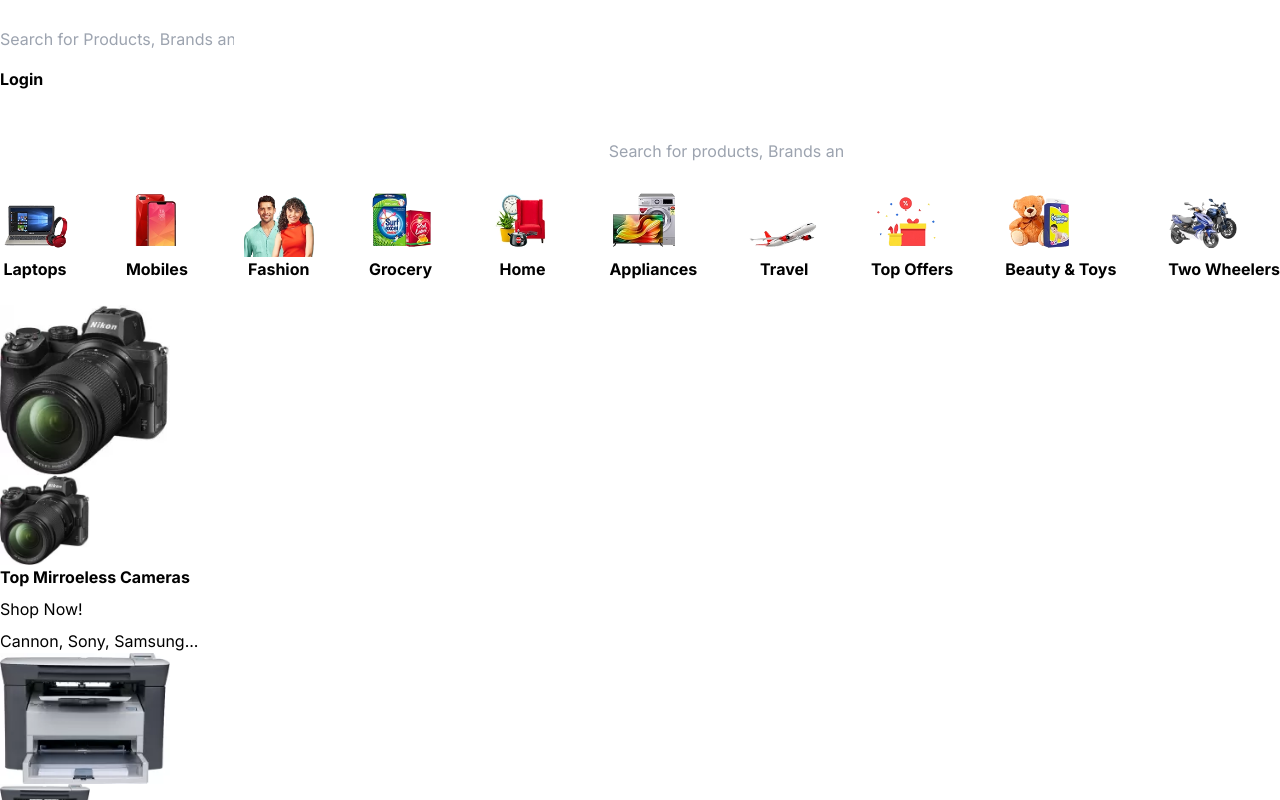
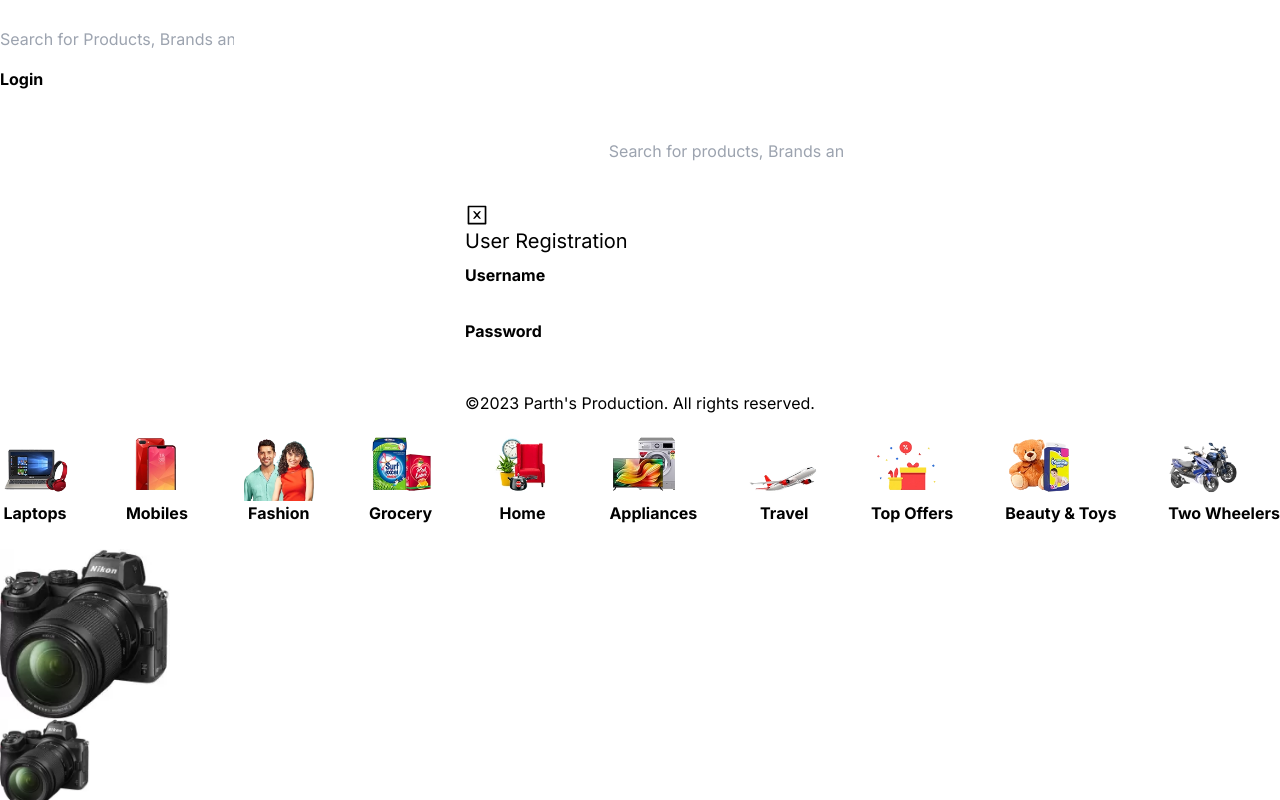
Before and after one commit to Parth-Prajapati18/eCommNext, a Next.js app in the folder parth-ecom/: page / in a window 1280 px wide. Both pictures are taken after a click on the button "Become a Seller". Shown: the top 800 px of the page. Built offline with nearby package versions, Linux system fonts and the light colour scheme.

Commit message:
Login Logic

```diff
--- a/parth-ecom/Components/Globals/NavBar.js
+++ b/parth-ecom/Components/Globals/NavBar.js
@@ -4,42 +4,56 @@
 import { AiOutlineShoppingCart, AiOutlineCloseSquare } from 'react-icons/ai'
 import { RxHamburgerMenu } from 'react-icons/rx'
 import { MdArrowDropUp, MdArrowDropDown } from 'react-icons/md'
-import { useState } from 'react'
+import { useState, useContext } from 'react'
 import Link from 'next/link'
-import { useContext } from 'react'
 import { CartContext } from '@Components/Context/CartContext'
 import './NavBar.css'
 import axios from 'axios';
-import { Router } from 'express'
+import { useRouter } from 'next/navigation';
 
 
 function navbar() {
 
+  const router = useRouter();
+  const { totalQuantity } = useContext(CartContext);
   const [isArrowUp, setIsArrowUp] = useState(false);
   const [isClicked, setIsClicked] = useState(false);
-  const { totalQuantity } = useContext(CartContext);
+  const [isClicked2, setIsClicked2] = useState(false);
   const [username, setUsername] = useState('');
   const [password, setPassword] = useState('');
-  const [message, setMessage] = useState('');
-  const [error, setError] = useState('');
+  const [ err, setErr ] = useState('');
+  const [ msg, setMsg ] = useState('');
+
 
   const handleSubmit = async (e) => {
     e.preventDefault();
 
     try {
       const response = await axios.post('/api/register', { username, password });
-      setMessage(response.data.message);
-      setError('');
+      if (response.status === 200) {
+        router.push('/dep/laptops');
+      }
+    } catch(error) {
+      setErr(error)
 
-    } catch (error) {
-      setError(error.response.data.message);
-      setMessage('');
+    }
+    setTimeout(() => setIsClicked2(false), 2000);
+  };
+
+  const handleLogin = async (e) => {
+    e.preventDefault();
+
+    try {
+      const response = await axios.post('/api/login', { username, password });
+      setMsg("Login Success");
+      setErr("")
+
+    } catch(error) {
+      setErr("Error");
+      setMsg("");
     }
 
-    setTimeout(() => setIsClicked(false), 2000 );
-
-
- };
+  };
 
   return (
     <>
@@ -60,7 +74,7 @@
 
         <div className='space-x-7'>
           <button className='bg-white text-blue-600 font-bold px-6 xl:px-8 py-1 xl:py-2' onClick={() => setIsClicked(!isClicked)}>Login</button>
-          <button className='font-bold text-white'>Become a Seller </button>
+          <button className='font-bold text-white' onClick={() => setIsClicked2(!isClicked2)}>Become a Seller </button>
           <button className='font-bold text-white'>
             <Link href='/dep/cart' >
               <AiOutlineShoppingCart className='inline-block px-1 text-3xl' />Cart ({totalQuantity})
@@ -191,14 +205,9 @@
         </div>
       </div>
 
-
-
-
       {/* Login Pop Start Big Screen*/}
-
       {
         isClicked ?
-
           <div className='relative z-10' aria-aria-labelledby='Sign-In-Modal' role="dialog" aria-modal="true">
 
             <div className='fixed inset-0 bg-gray-200 bg-opacity-25 transition-opacity'></div>
@@ -215,7 +224,7 @@
                     </div>
 
                     <div className='w-full'>
-                      <form onSubmit={handleSubmit} >
+                      <form onSubmit={handleLogin}>
                         <div className='mb-4'>
                           <label className='block text-gray-700 text-sm font-bold mb-2' htmlfor="username" >
                             Username
@@ -239,9 +248,8 @@
                           </a>
                         </div>
                       </form>
-
-                      {message && <p className='text-green-400 p-1'>{message}</p>}
-                      {error && <p className='text-red-400 p-1'>{error}</p>}
+                      { err && <p className='text-red-300'>err</p>}
+                      { msg && <p className='text-green-300'>msg</p> }
                       <p className='text-center text-gray-500 text-xs mt-3'>
                         &copy;2023 Parth's Production. All rights reserved.
                       </p>
@@ -250,11 +258,64 @@
                 </div>
               </div>
             </div>
-            {/* Login Modal End */}
           </div>
-
           : ''
       }
+      {/* Login Pop end Big Screen*/}
+
+
+      {/* Become a seller Start Big Screen*/}
+
+      {
+        isClicked2 &&
+      <div className='relative z-10' aria-aria-labelledby='Sign-In-Modal' role="dialog" aria-modal="true">
+        <div className='fixed inset-0 bg-gray-200 bg-opacity-25 transition-opacity'></div>
+        <div className='fixed inset-0 z-10 overflow-y-auto'>
+          <div className='flex min-h-full justify-center p-4 text-center items-center sm:p-0'>
+            <div className='relative transform overflow-hidden bg-white text-left shadow-xl transition-all sm:my-8 sm:w-full sm:max-w-lg'>
+              <div className='bg-white px-4 pb-4 pt-5 sm:p-6 sm:pb-4'>
+                <div className='flex justify-end'>
+                  <button className='text-2xl' onClick={() => setIsClicked2(false)}>
+                    <AiOutlineCloseSquare />
+                  </button>
+                </div>
+                <h1 className='text-xl text-center'>
+                    User Registration
+                </h1>
+                <div className='w-full'>
+                  <form onSubmit={handleSubmit} >
+                    <div className='mb-4'>
+                      <label className='block text-gray-700 text-sm font-bold mb-2' htmlfor="username" >
+                        Username
+                      </label>
+                      <input className='shadow appearance-none border w-full py-2 px-3 text-gray-700 leading-tight focus:outline-none focus:shadow-outline' id="username" type="text" value={username}
+                        onChange={(e) => setUsername(e.target.value)} />
+                    </div>
+                    <div className='mb-6'>
+                      <label className='block text-gray-700 text-sm font-bold mb-2' htmlFor='password'>
+                        Password
+                      </label>
+                      <input className="shadow appearance-none border rounded w-full py-2 px-3 text-gray-700 mb-3 leading-tight focus:outline-none focus:shadow-outline" id="password"  value={password}
+                        onChange={(e) => setPassword(e.target.value)} />
+                    </div>
+                    <div className='flex items-center justify-center'>
+                      <button className="bg-blue-600 hover:bg-blue-700 text-white font-bold py-2 px-4 rounded focus:outline-none focus:shadow-outline" type="submit">
+                        Create
+                      </button>
+                    </div>
+                  </form>
+
+                  <p className='text-center text-gray-500 text-xs mt-3'>
+                    &copy;2023 Parth's Production. All rights reserved.
+                  </p>
+                </div>
+              </div>
+            </div>
+          </div>
+        </div>
+      </div>
+      }
+      {/* Become a seller End Big Screen*/}
 
 
     </>
--- /dev/null
+++ b/parth-ecom/pages/api/login.js
@@ -0,0 +1,25 @@
+import { connection } from "./lib/db";
+
+export default function handler(req,res){
+
+    const { username, password} = req.body;
+    const query = 'SELECT user_email, user_password FROM user_login WHERE user_email=? AND user_password=?' ;
+    const values = [username, password];
+
+    connection.connect();
+
+    connection.query(query, [username, password], (error, results) => {
+        if (error) {
+          console.error('Error inserting login data: ', error);
+          res.status(500).json({ message: 'Invalid/User Do not exist' });
+        } else {
+          res.status(200).json({ message: 'Login data inserted successfully' });
+        }
+      });
+
+      // Close the MySQL connection
+      connection.end();
+
+
+
+}
--- a/parth-ecom/pages/api/register.js
+++ b/parth-ecom/pages/api/register.js
@@ -1,17 +1,16 @@
 import {connection} from './lib/db.js'
 
 export default function handler(req, res) {
+
     const { username, password } = req.body;
+    const query = 'INSERT INTO user_login (user_email, user_password) VALUES (? , ?)' ;
+    const values = [username, password];
 
     connection.connect();
-
-    const query = 'INSERT INTO user_login (user_email, user_password) VALUES (? , ?)' ;
-    const values = [username, password];
 
     connection.query(query, values, (error, results) => {
         if (error) {
           console.error('Error inserting login data: ', error);
-          res.status(500).json({ message: 'Error inserting login data' });
         } else {
           res.status(200).json({ message: 'Login data inserted successfully' });
         }
@@ -19,9 +18,6 @@
 
     connection.end();
 }
-
-
-
 
 
 
--- a/parth-ecom/pages/api/users.js
+++ /dev/null
@@ -1,3 +0,0 @@
-export default function handler(req, res) {
-    res.status(200).json({ name: 'John Doe' })
-  }
```
Also changed, not shown: parth-ecom/package.json (+6 -4 lines), parth-ecom/pages/api/lib/page.js (deleted), 1 other file (tests, documents, lock files or other folders).
